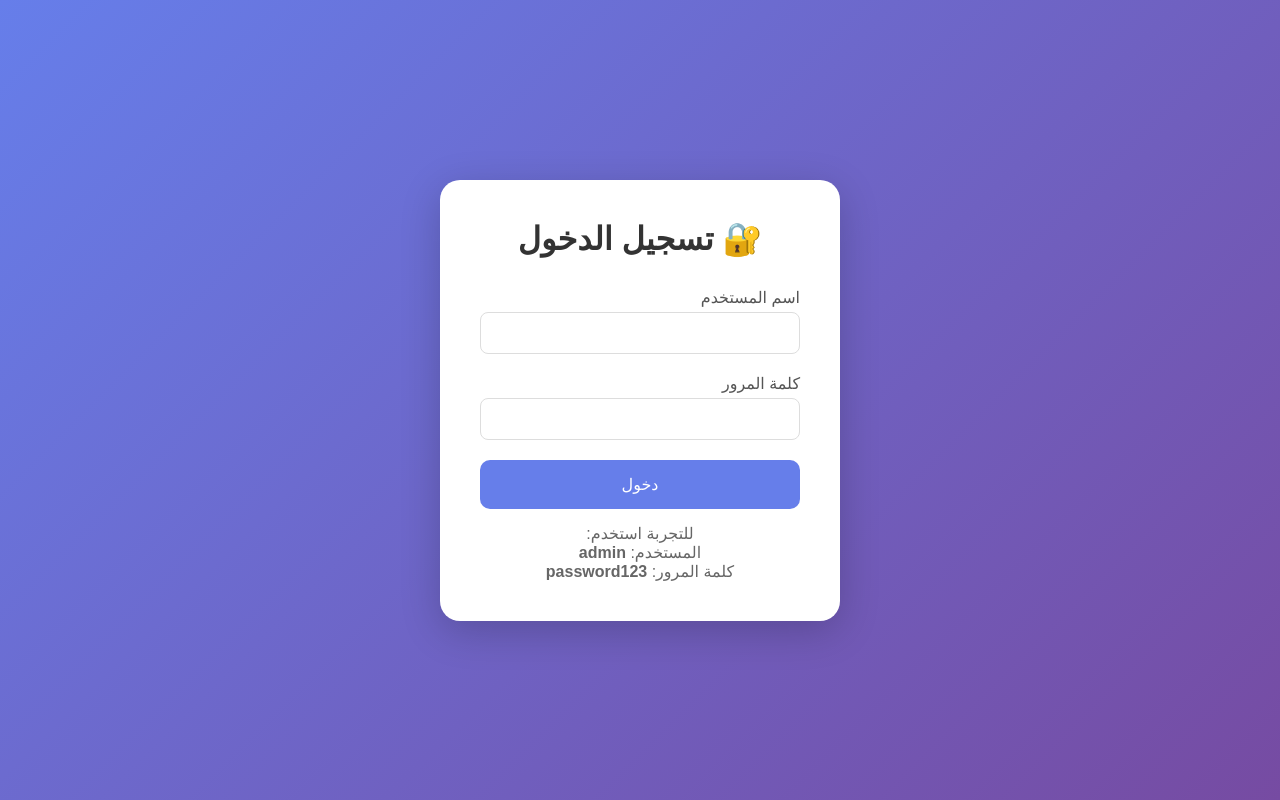
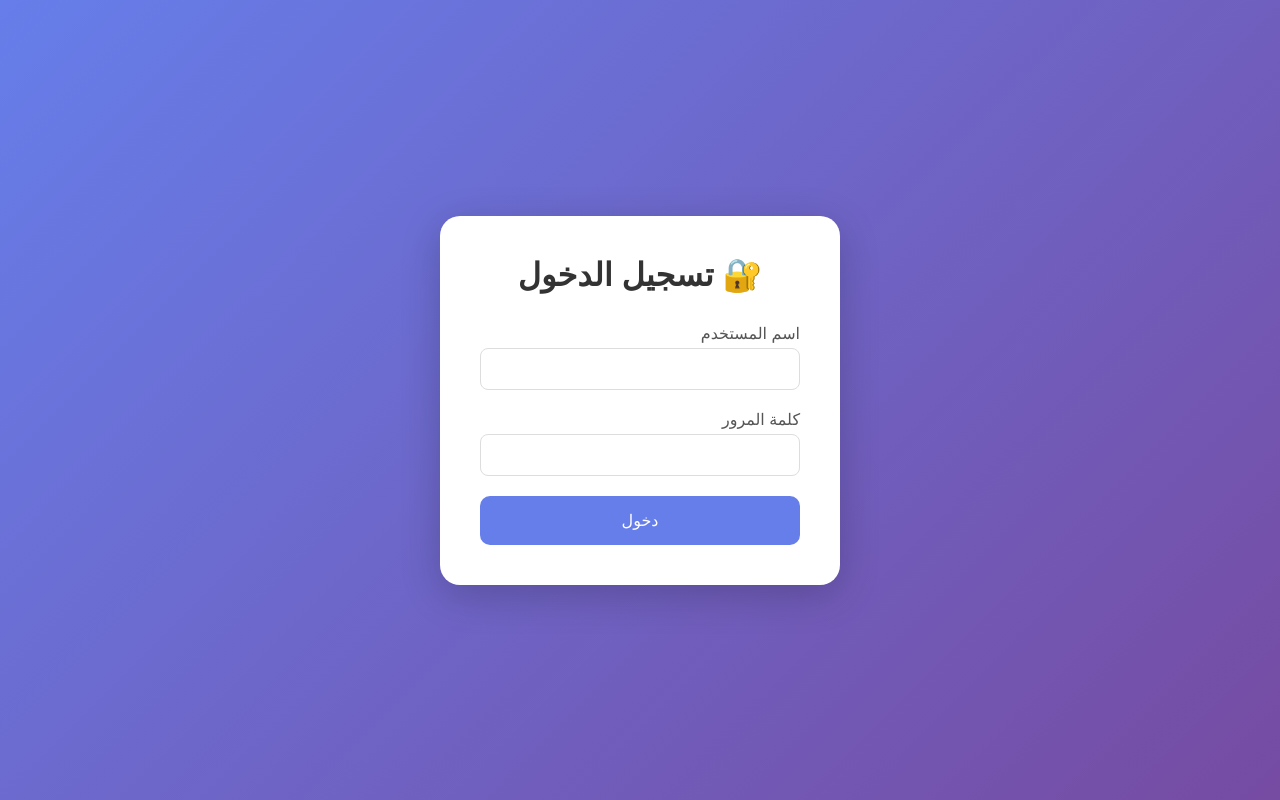
Before and after one commit to qsam-creator/simple-quiz-app, a Flask app: page /login in a window 1280 px wide. Run offline with Flask 3, Linux system fonts and the light colour scheme.

Commit message:
Update login.html

```diff
--- a/templates/login.html
+++ b/templates/login.html
@@ -77,11 +77,7 @@
             <button type="submit" class="btn">دخول</button>
         </form>
 
-        <div class="info">
-            <p>للتجربة استخدم:</p>
-            <p>المستخدم: <strong>admin</strong></p>
-            <p>كلمة المرور: <strong>password123</strong></p>
-        </div>
+
     </div>
 </body>
 </html>
```
